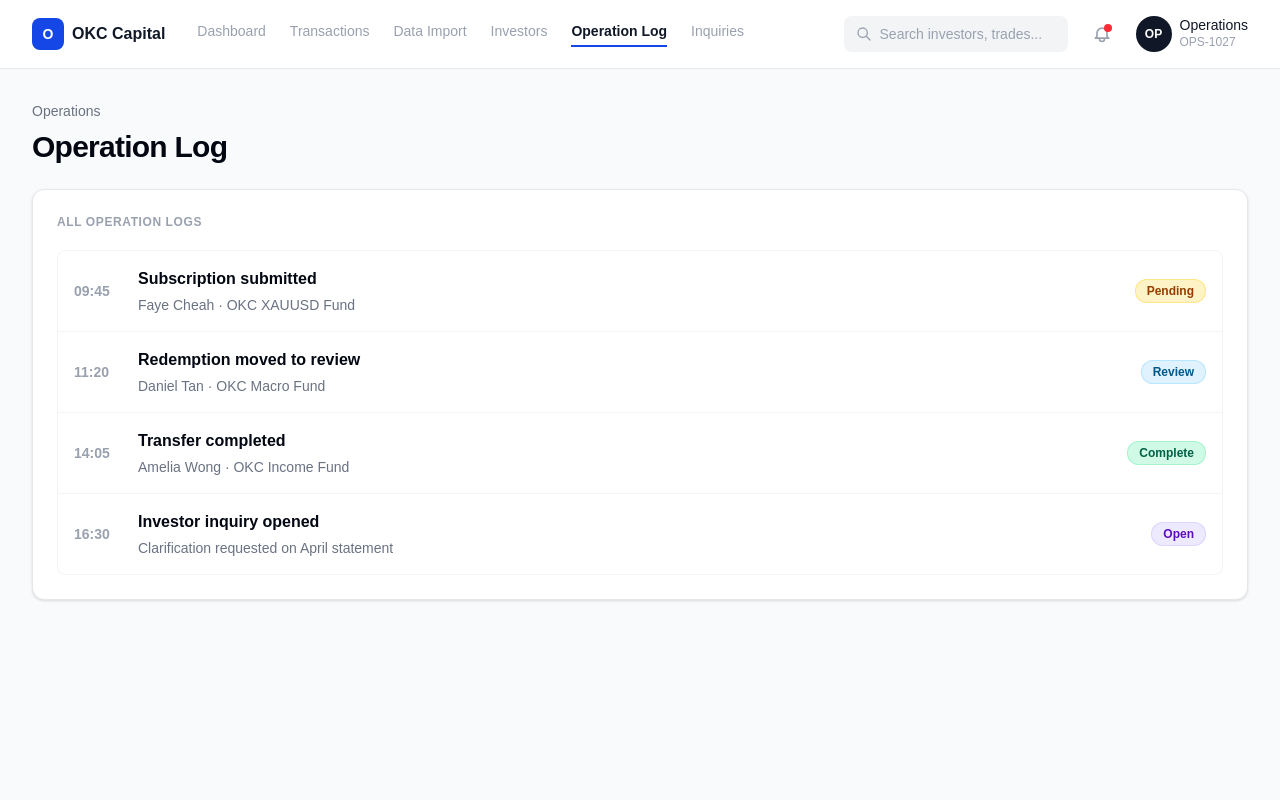
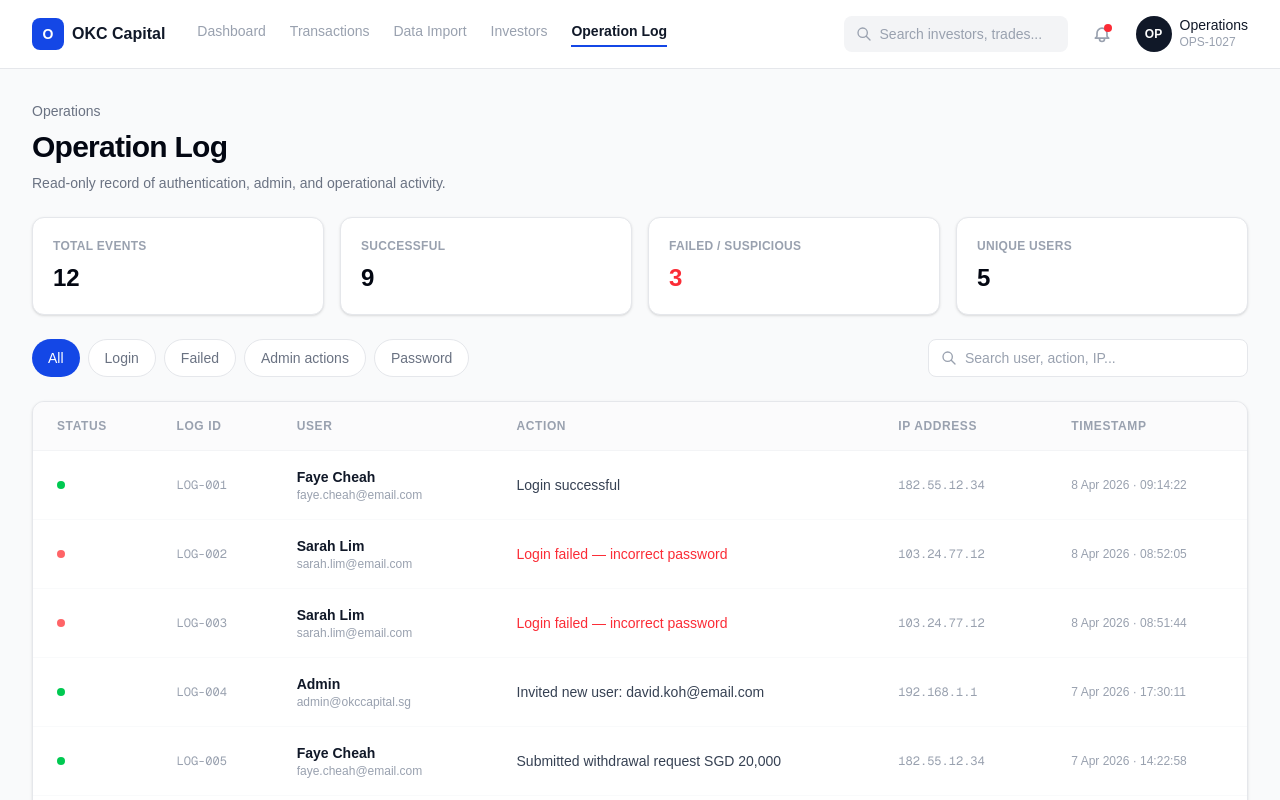
Before and after one commit to tqeee/Group-4-Capstone, a Next.js app in the folder okc-investor-portal/: page /operation-log in a window 1280 px wide. Shown: the top 800 px of the page. Built offline with nearby package versions, Linux system fonts and the light colour scheme.

Commit message:
Updated Operation Page for demo

```diff
--- a/okc-investor-portal/app/(operations)/layout.jsx
+++ b/okc-investor-portal/app/(operations)/layout.jsx
@@ -8,11 +8,10 @@ export default function OperationsLayout({ children }) {
 
   const navItems = [
     { label: 'Dashboard', href: '/operations' },
-    { label: 'Transactions', href: '/transactions' },
+    { label: 'Transactions', href: '/ops-transactions' },
     { label: 'Data Import', href: '/data-import' },
     { label: 'Investors', href: '/investors' },
     { label: 'Operation Log', href: '/operation-log' },
-    { label: 'Inquiries', href: '/inquiries' },
   ];
 
   const isActive = href => pathname === href || (href !== '/operations' && pathname.startsWith(`${href}/`));
--- a/okc-investor-portal/app/(operations)/operation-log/page.jsx
+++ b/okc-investor-portal/app/(operations)/operation-log/page.jsx
@@ -1,37 +1,149 @@
-import StatusBadge from '../components/StatusBadge';
+'use client';
 
-const operationLogs = [
-  { time: '09:45', title: 'Subscription submitted', detail: 'Faye Cheah · OKC XAUUSD Fund', status: 'Pending' },
-  { time: '11:20', title: 'Redemption moved to review', detail: 'Daniel Tan · OKC Macro Fund', status: 'Review' },
-  { time: '14:05', title: 'Transfer completed', detail: 'Amelia Wong · OKC Income Fund', status: 'Complete' },
-  { time: '16:30', title: 'Investor inquiry opened', detail: 'Clarification requested on April statement', status: 'Open' },
+import { useState } from 'react';
+
+const logs = [
+  { id: 'LOG-001', user: 'Faye Cheah', email: 'faye.cheah@email.com', action: 'Login successful', ip: '182.55.12.34', time: '8 Apr 2026 · 09:14:22', success: true },
+  { id: 'LOG-002', user: 'Sarah Lim', email: 'sarah.lim@email.com', action: 'Login failed — incorrect password', ip: '103.24.77.12', time: '8 Apr 2026 · 08:52:05', success: false },
+  { id: 'LOG-003', user: 'Sarah Lim', email: 'sarah.lim@email.com', action: 'Login failed — incorrect password', ip: '103.24.77.12', time: '8 Apr 2026 · 08:51:44', success: false },
+  { id: 'LOG-004', user: 'Admin', email: 'admin@okccapital.sg', action: 'Invited new user: david.koh@email.com', ip: '192.168.1.1', time: '7 Apr 2026 · 17:30:11', success: true },
+  { id: 'LOG-005', user: 'Faye Cheah', email: 'faye.cheah@email.com', action: 'Submitted withdrawal request SGD 20,000', ip: '182.55.12.34', time: '7 Apr 2026 · 14:22:58', success: true },
+  { id: 'LOG-006', user: 'James Wong', email: 'james.wong@email.com', action: 'Password reset completed', ip: '118.200.44.56', time: '6 Apr 2026 · 11:05:33', success: true },
+  { id: 'LOG-007', user: 'Faye Cheah', email: 'faye.cheah@email.com', action: 'Login successful', ip: '182.55.12.34', time: '6 Apr 2026 · 09:01:17', success: true },
+  { id: 'LOG-008', user: 'Admin', email: 'admin@okccapital.sg', action: 'Approved withdrawal request REQ-002', ip: '192.168.1.1', time: '5 Apr 2026 · 16:44:02', success: true },
+  { id: 'LOG-009', user: 'Operations Staff', email: 'ops@okccapital.sg', action: 'Login successful', ip: '192.168.1.5', time: '5 Apr 2026 · 09:00:05', success: true },
+  { id: 'LOG-010', user: 'Faye Cheah', email: 'faye.cheah@email.com', action: 'MFA verification successful', ip: '182.55.12.34', time: '4 Apr 2026 · 08:58:44', success: true },
+  { id: 'LOG-011', user: 'Sarah Lim', email: 'sarah.lim@email.com', action: 'Account locked — 5 failed attempts', ip: '103.24.77.12', time: '3 Apr 2026 · 21:12:09', success: false },
+  { id: 'LOG-012', user: 'Admin', email: 'admin@okccapital.sg', action: 'Reset password for Sarah Lim', ip: '192.168.1.1', time: '3 Apr 2026 · 22:05:00', success: true },
 ];
 
+const filters = ['All', 'Login', 'Failed', 'Admin actions', 'Password'];
+
 export default function OperationLogPage() {
+  const [search, setSearch] = useState('');
+  const [activeFilter, setActiveFilter] = useState('All');
+
+  const filteredLogs = logs.filter(log => {
+    const normalizedSearch = search.toLowerCase();
+    const matchesSearch =
+      log.user.toLowerCase().includes(normalizedSearch) ||
+      log.email.toLowerCase().includes(normalizedSearch) ||
+      log.action.toLowerCase().includes(normalizedSearch) ||
+      log.ip.includes(search);
+
+    const matchesFilter =
+      activeFilter === 'All'
+        ? true
+        : activeFilter === 'Login'
+          ? log.action.toLowerCase().includes('login')
+          : activeFilter === 'Failed'
+            ? !log.success
+            : activeFilter === 'Admin actions'
+              ? log.user === 'Admin'
+              : activeFilter === 'Password'
+                ? log.action.toLowerCase().includes('password')
+                : true;
+
+    return matchesSearch && matchesFilter;
+  });
+
+  const successCount = logs.filter(log => log.success).length;
+  const failCount = logs.filter(log => !log.success).length;
+  const uniqueUserCount = new Set(logs.map(log => log.user)).size;
+
   return (
     <div className="space-y-6">
       <div>
         <p className="text-sm text-gray-500">Operations</p>
         <h1 className="mt-2 text-3xl font-bold tracking-tight text-gray-950">Operation Log</h1>
+        <p className="mt-2 text-sm text-gray-500">Read-only record of authentication, admin, and operational activity.</p>
       </div>
 
-      <section className="rounded-xl border border-gray-200 bg-white p-6 shadow-sm">
-        <p className="text-xs font-bold uppercase tracking-wider text-gray-400">All Operation Logs</p>
-        <div className="mt-5 divide-y divide-gray-100 rounded-lg border border-gray-100">
-          {operationLogs.map(log => (
-            <div key={`${log.time}-${log.title}`} className="flex items-center justify-between p-4">
-              <div className="flex items-center gap-4">
-                <span className="w-12 text-sm font-semibold text-gray-400">{log.time}</span>
-                <div>
-                  <p className="font-semibold text-gray-950">{log.title}</p>
-                  <p className="mt-1 text-sm text-gray-500">{log.detail}</p>
-                </div>
-              </div>
-              <StatusBadge status={log.status} />
-            </div>
+      <section className="grid gap-4 sm:grid-cols-2 lg:grid-cols-4">
+        <StatCard label="Total Events" value={logs.length} />
+        <StatCard label="Successful" value={successCount} />
+        <StatCard label="Failed / Suspicious" value={failCount} tone="text-red-500" />
+        <StatCard label="Unique Users" value={uniqueUserCount} />
+      </section>
+
+      <section className="flex flex-col gap-4 md:flex-row md:items-center md:justify-between">
+        <div className="flex flex-wrap gap-2">
+          {filters.map(filter => (
+            <button
+              key={filter}
+              onClick={() => setActiveFilter(filter)}
+              className={`whitespace-nowrap rounded-full px-4 py-2 text-sm font-medium transition ${
+                activeFilter === filter
+                  ? 'bg-blue-700 text-white'
+                  : 'border border-gray-200 bg-white text-gray-500 hover:text-gray-700'
+              }`}
+              type="button"
+            >
+              {filter}
+            </button>
           ))}
         </div>
+
+        <div className="flex w-full items-center gap-2 rounded-lg border border-gray-200 bg-white px-3 py-2 transition focus-within:ring-2 focus-within:ring-blue-500/20 md:w-80">
+          <svg className="h-4 w-4 shrink-0 text-gray-400" fill="none" stroke="currentColor" viewBox="0 0 24 24">
+            <path strokeLinecap="round" strokeLinejoin="round" strokeWidth={2} d="M21 21l-6-6m2-5a7 7 0 11-14 0 7 7 0 0114 0z" />
+          </svg>
+          <input
+            value={search}
+            onChange={event => setSearch(event.target.value)}
+            placeholder="Search user, action, IP..."
+            className="w-full bg-transparent text-sm text-gray-700 outline-none placeholder:text-gray-400"
+          />
+        </div>
+      </section>
+
+      <section className="overflow-hidden rounded-xl border border-gray-200 bg-white shadow-sm">
+        <div className="overflow-x-auto">
+          <table className="w-full min-w-[850px]">
+            <thead>
+              <tr className="border-b border-gray-100 bg-gray-50/70">
+                {['Status', 'Log ID', 'User', 'Action', 'IP Address', 'Timestamp'].map(heading => (
+                  <th key={heading} className="whitespace-nowrap px-6 py-4 text-left text-xs font-semibold uppercase tracking-wider text-gray-400">
+                    {heading}
+                  </th>
+                ))}
+              </tr>
+            </thead>
+            <tbody>
+              {filteredLogs.map(log => (
+                <tr key={log.id} className="border-b border-gray-50 transition last:border-b-0 hover:bg-gray-50">
+                  <td className="whitespace-nowrap px-6 py-4">
+                    <span className={`block h-2 w-2 rounded-full ${log.success ? 'bg-green-500' : 'bg-red-400'}`} />
+                  </td>
+                  <td className="whitespace-nowrap px-6 py-4 font-mono text-xs text-gray-400">{log.id}</td>
+                  <td className="min-w-[180px] px-6 py-4">
+                    <p className="truncate text-sm font-semibold text-gray-900">{log.user}</p>
+                    <p className="truncate text-xs text-gray-400">{log.email}</p>
+                  </td>
+                  <td className="min-w-[250px] px-6 py-4">
+                    <p className={`text-sm leading-normal ${log.success ? 'text-gray-700' : 'font-medium text-red-500'}`}>
+                      {log.action}
+                    </p>
+                  </td>
+                  <td className="whitespace-nowrap px-6 py-4 font-mono text-xs text-gray-400">{log.ip}</td>
+                  <td className="whitespace-nowrap px-6 py-4 text-xs text-gray-400">{log.time}</td>
+                </tr>
+              ))}
+            </tbody>
+          </table>
+        </div>
+
+        {filteredLogs.length === 0 && <div className="py-16 text-center text-sm text-gray-400">No logs found.</div>}
       </section>
     </div>
   );
 }
+
+function StatCard({ label, value, tone = 'text-gray-950' }) {
+  return (
+    <div className="min-w-0 rounded-xl border border-gray-200 bg-white p-5 shadow-sm">
+      <p className="mb-2 truncate text-xs font-semibold uppercase tracking-wide text-gray-400">{label}</p>
+      <p className={`text-2xl font-bold ${tone}`}>{value}</p>
+    </div>
+  );
+}
--- a/okc-investor-portal/app/(operations)/operations/page.jsx
+++ b/okc-investor-portal/app/(operations)/operations/page.jsx
@@ -51,7 +51,7 @@ const queueItems = [
     icon: 'document',
     iconTone: 'bg-blue-100 text-blue-700',
     badgeTone: 'bg-blue-100 text-blue-700',
-    href: '/transactions',
+    href: '/ops-transactions',
   },
   {
     label: 'Investor Inquiries',
```
Also changed, not shown: okc-investor-portal/app/(operations)/inquiries/page.tsx (deleted), okc-investor-portal/app/(operations)/ops-transactions/page.jsx (renamed from okc-investor-portal/app/(operations)/transactions/page.jsx).
